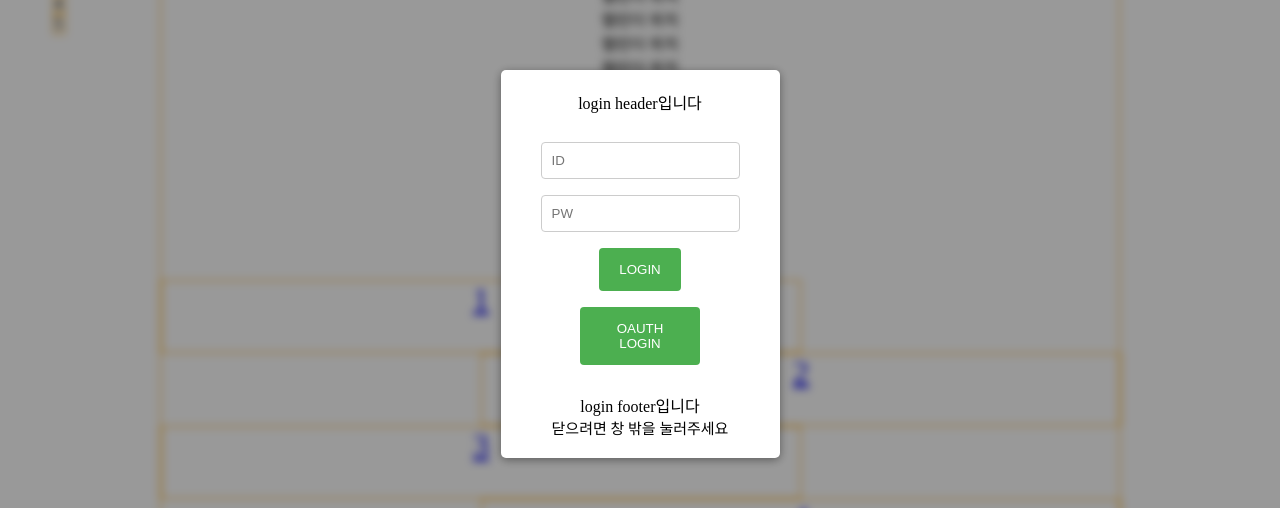
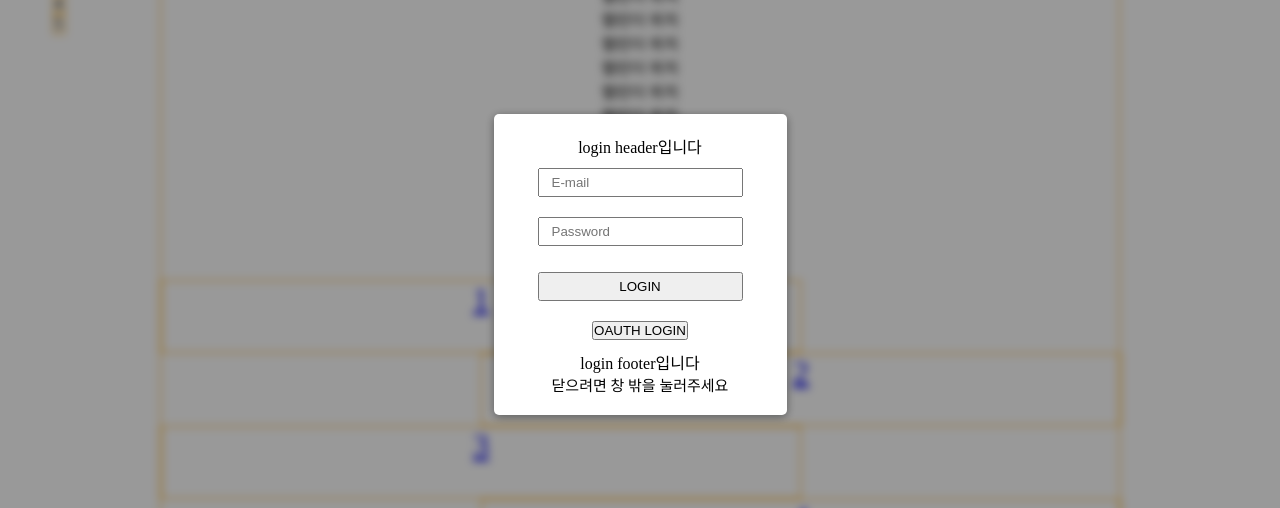
Before and after one commit to codestates-seb/seb45_main_002, a React (Create React App) app in the folder Client/: page / in a window 1280 px wide. Both pictures are taken after a click on the button "로그인". Shown: the part 136-644 px from the top of the page. Built offline with nearby package versions, Linux system fonts and the light colour scheme.

Commit message:
needs server

```diff
--- a/Client/package.json
+++ b/Client/package.json
@@ -6,6 +6,7 @@
     "@testing-library/jest-dom": "^5.17.0",
     "@testing-library/react": "^13.4.0",
     "@testing-library/user-event": "^13.5.0",
+    "axios": "^1.5.0",
     "react": "^18.2.0",
     "react-dom": "^18.2.0",
     "react-router-dom": "^6.15.0",
--- a/Client/src/atom/GlobalModal.jsx
+++ b/Client/src/atom/GlobalModal.jsx
@@ -1,7 +1,5 @@
 import React from "react";
 import styled from "styled-components";
-import ReactDOM from "react-dom";
-import { useState } from "react";
 
 const ModalContainer = styled.div`
   background-color: transparent;
@@ -79,8 +77,8 @@ const Modal = ({
 
   return (
     <ModalContainer $isOpen={isOpen}>
-      <ModalBackdrop onClose onClick={handleCloseModal}>
-        <ContentContainer>
+      <ModalBackdrop onClick={handleCloseModal}>
+        <ContentContainer onClick={e=>e.stopPropagation()}>
           {header}
           {content}
           {footer}
--- a/Client/src/component/LoginForm.jsx
+++ b/Client/src/component/LoginForm.jsx
@@ -1,58 +1,83 @@
+import { useState } from "react";
+import {useNavigate} from "react-router-dom"
+
+import axios from "axios";
+
 import { styled } from "styled-components";
 
+import style from "../style/style"
+
 const LoginContainer = styled.div`
+  &>:last-child{
+    margin: ${style.layout.narrowMargin.height} ${style.layout.narrowMargin.width};
+  }
+`
+const LoginFormContainer = styled.form`
   display: flex;
   flex-direction: column;
-  top: 0;
-  bottom: 0;
-  left: 0;
-  right: 0;
-  padding: 20px;
-  display: flex;
-  justify-content: center;
-  align-items: center;
+  &>*{
+    margin: ${style.layout.narrowMargin.height} ${style.layout.narrowMargin.width};
+    padding: ${style.layout.narrowMargin.height/2} ${style.layout.narrowMargin.width/2};
+  }
+  &>div{
+    height: ${style.layout.narrowMargin.height};
+    margin: 3px; padding: 0;
+    font-size: xx-small;
+    color: rgb(125, 0, 0);
+  }
+  &>button{
+    margin: 0 ${style.layout.narrowMargin.width} ${style.layout.narrowMargin.height};
+  }
+`
+const LoginForm = () => {
 
-  /* & div {
-    display: flex;
-    width: 100px
-    height: 50px;
-    border: 1px solid;
-    margin-bottom:20px;
-  } */
+  const navigate = useNavigate()
 
-  & input {
-    width: 100%;
-    padding: 10px;
-    margin: 8px 0;
-    display: block;
-    border: 1px solid #ccc;
-    border-radius: 4px;
+  const [form, setForm] = useState({
+    email: "",
+    password: "",
+    errMsg: ""
+  })
+
+  const emailRegExp = /^[A-Za-z0-9._%+-]+@[A-Za-z0-9.-]+\.[A-Z|a-z]{2,}$/;
+  const passwordRegExp = /^(?=.*[A-Za-z])(?=.*\d)[A-Za-z\d]{5,}$/;
+  const errMsg=()=>{
+    if(!emailRegExp.test(form.email) || form.email===""){
+      setForm({...form,errMsg: "이메일이 형식에 맞지 않습니다."})
+    }
+    else if(form.password.length<5){
+      setForm({...form,errMsg: "비밀번호는 5자 이상이어야 합니다."})
+    }
+    else if(!passwordRegExp.test(form.password)){
+      setForm({...form,errMsg: "비밀번호는 알파벳과 숫자로 이루어져야 합니다."})
+    }
+    else{setForm({...form,errMsg: ""})}
+  }
+  const loginButton=()=>{
+    errMsg();
+    if(emailRegExp.test(form.email)&&passwordRegExp.test(form.password)){
+      axios.post("/login",{
+        nickname: form.email.slice(0,form.email.indexOf("@")),
+        email: form.email,
+        password: form.password
+      })
+      .then(res=>navigate("/"))
+      .catch(err=>console.log(err+"실패했습니다."))
+
+    }
   }
 
-  & button {
-    max-width: 60%;
-    background-color: #4caf50;
-    color: white;
-    padding: 14px 20px;
-    margin: 8px 0;
-    border: none;
-    border-radius: 4px;
-    cursor: pointer;
-  }
-`;
 
-const LoginForm = () => {
   return (
-    <>
-      <LoginContainer>
-        {/* TEMP */}
-        <input placeholder="ID" />
-        <input placeholder="PW" />
-        <button>LOGIN</button>
-        <button>OAUTH LOGIN</button>
-        {/* TEMP */}
-      </LoginContainer>
-    </>
+    <LoginContainer>
+      <LoginFormContainer>
+        <input type="email" placeholder="E-mail" value={form.email} onChange={e=>setForm({...form, email: e.target.value})} />
+        <input type="password" placeholder="Password" value={form.password} onChange={e=>setForm({...form, password: e.target.value})} />
+        <div>{form.errMsg}</div>
+        <button onClick={loginButton}>LOGIN</button>
+      </LoginFormContainer>
+      <button>OAUTH LOGIN</button>
+    </LoginContainer>
   );
 };
 
--- a/Client/src/component/SignUpForm.jsx
+++ b/Client/src/component/SignUpForm.jsx
@@ -1,52 +1,72 @@
+import { useState } from "react";
+import {useNavigate} from "react-router-dom"
+
+import axios from "axios"
 import { styled } from "styled-components";
 
-const SignUpContainer = styled.div`
+import style from "../style/style"
+
+const SignUpFormContainer = styled.div`
   display: flex;
   flex-direction: column;
-  top: 0;
-  bottom: 0;
-  left: 0;
-  right: 0;
-  padding: 20px;
-  display: flex;
-  justify-content: center;
-  align-items: center;
-
-  & input {
-    width: 100%;
-    padding: 10px;
-    margin: 8px 0;
-    display: block;
-    border: 1px solid #ccc;
-    border-radius: 4px;
+  &>*{
+    margin: ${style.layout.narrowMargin.height} ${style.layout.narrowMargin.width} 0;
+    padding: ${style.layout.narrowMargin.height/2} ${style.layout.narrowMargin.width/2};
   }
-
-  & button {
-    max-width: 60%;
-    background-color: #4caf50;
-    color: white;
-    padding: 14px 20px;
-    margin: 8px 0;
-    border: none;
-    border-radius: 4px;
-    cursor: pointer;
+  &>div{
+    height: ${style.layout.narrowMargin.height};
+    margin: 3px; padding: 0;
+    font-size: xx-small;
+    color: rgb(125, 0, 0);
   }
-`;
+  &>button{
+    margin: 0 ${style.layout.narrowMargin.width} ${style.layout.narrowMargin.height};
+  }
+`
 
 const SignUpForm = () => {
+
+  const navigate = useNavigate()
+
+  const [form, setForm] = useState({
+    email: "",
+    password: "",
+    errMsg: ""
+  })
+
+  const emailRegExp = /^[A-Za-z0-9._%+-]+@[A-Za-z0-9.-]+\.[A-Z|a-z]{2,}$/;
+  const passwordRegExp = /^(?=.*[A-Za-z])(?=.*\d)[A-Za-z\d]{5,}$/;
+  const errMsg=()=>{
+    if(!emailRegExp.test(form.email) || form.email===""){
+      setForm({...form,errMsg: "이메일이 형식에 맞지 않습니다."})
+    }
+    else if(form.password.length<5){
+      setForm({...form,errMsg: "비밀번호는 5자 이상이어야 합니다."})
+    }
+    else if(!passwordRegExp.test(form.password)){
+      setForm({...form,errMsg: "비밀번호는 알파벳과 숫자로 이루어져야 합니다."})
+    }
+    else{setForm({...form,errMsg: ""})}
+  }
+  const createAccount=()=>{
+    errMsg();
+    if(emailRegExp.test(form.email)&&passwordRegExp.test(form.password)){
+      axios.post("/login/create",{
+        nickname: form.email.slice(0,form.email.indexOf("@")),
+        email: form.email,
+        password: form.password
+      })
+      .then(res=>navigate("/pageswitch/mypage"))
+      .catch(err=>console.log(err, "회원가입에 실패하였습니다."))
+    }
+  }
   return (
-    <>
-      <SignUpContainer>
-        {/* TEMP */}
-        <input placeholder="이메일" />
-        <input placeholder="비밀번호" />
-        <input placeholder="닉네임" />
-        <input placeholder="키" />
-        <button>submit</button>
-        {/* TEMP */}
-      </SignUpContainer>
-    </>
+    <SignUpFormContainer>
+      <input type="email" placeholder="E-mail" value={form.email} onChange={e=>setForm({...form, email: e.target.value})} />
+      <input type="password" placeholder="Password" value={form.password} onChange={e=>setForm({...form, password: e.target.value})} />
+      <div>{form.errMsg}</div>
+      <button onClick={createAccount}>가입하기</button>
+    </SignUpFormContainer>
   );
 };
-
 export default SignUpForm;
--- /dev/null
+++ b/package.json
@@ -0,0 +1,5 @@
+{
+  "dependencies": {
+    "react-router-dom": "^6.15.0"
+  }
+}
```
Also changed, not shown: 2 other files (tests, documents, lock files or other folders).
